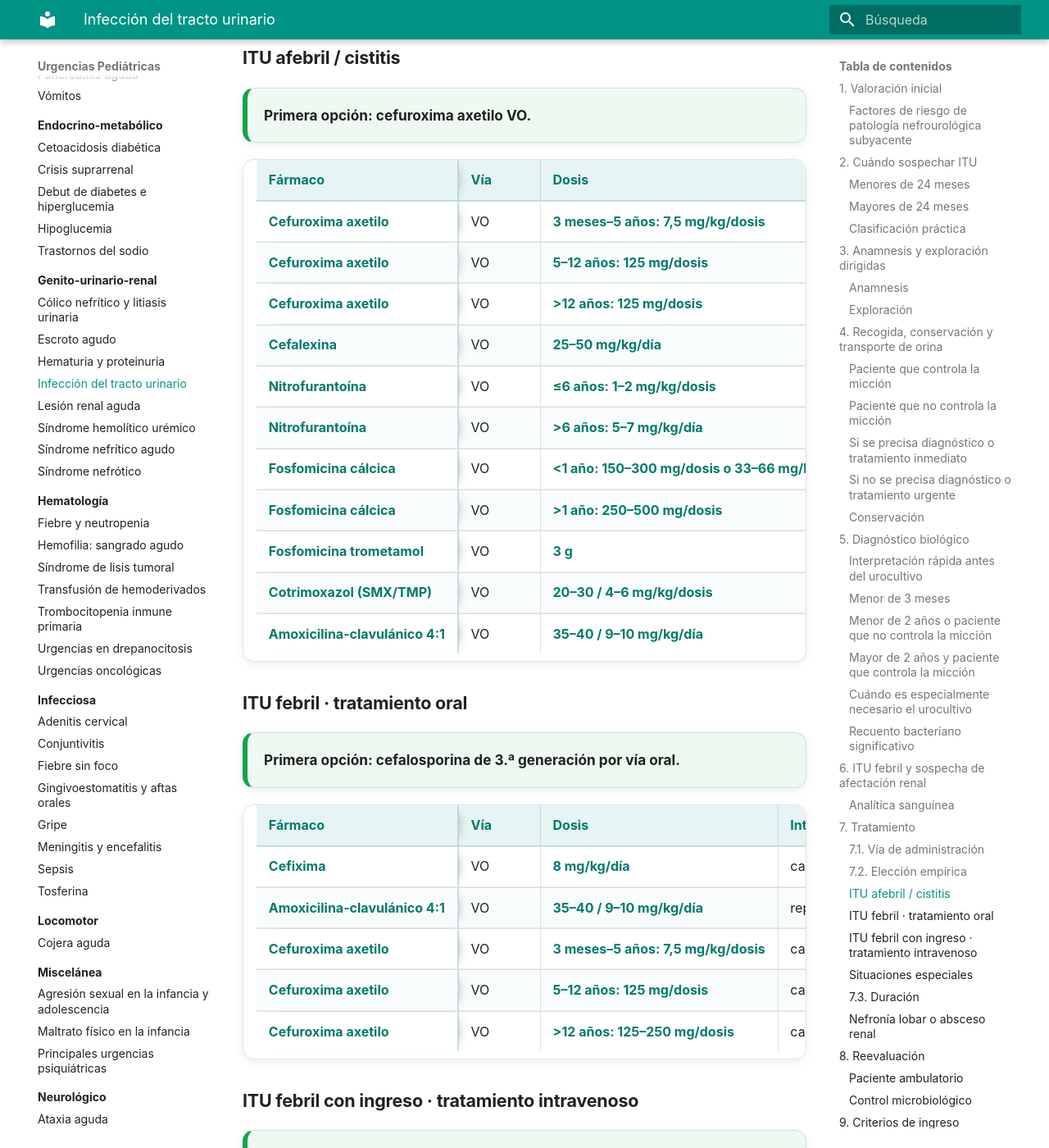
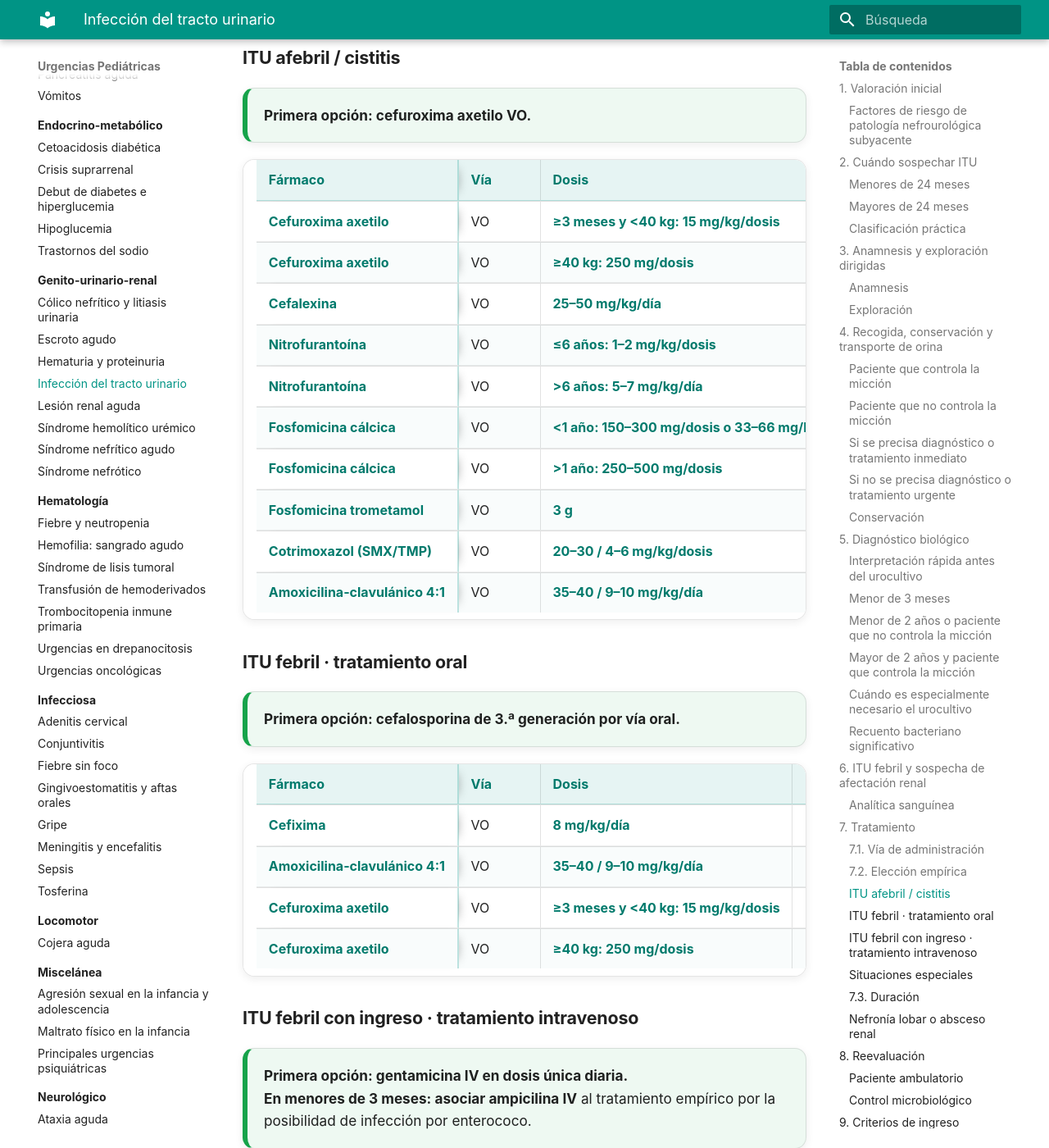
Before and after one commit to gonzaloares/urgencias-pediatricas, an MkDocs documentation site: the page built from docs/infeccioso/infeccion-tracto-urinario.md, in a window 1280 px wide and 1400 px high, scrolled down 9382 px. Shown: the whole window at 82% size. Built offline with MkDocs 1.6.1 and Material for MkDocs 9.7.7, drawn with Linux system fonts in a browser that asks for light colours; some of the changed text lies outside the part shown.

Commit message:
Auditoría farmacológica: infeccion-tracto-urinario

```diff
--- a/docs/infeccioso/infeccion-tracto-urinario.md
+++ b/docs/infeccioso/infeccion-tracto-urinario.md
@@ -305,9 +305,8 @@ Si se inicia tratamiento IV, pasar a vía oral cuando el estado clínico lo perm
 
 | Fármaco | Vía | Dosis | Intervalo / máximo | Comentarios |
 |---|---|---|---|---|
-| **Cefuroxima axetilo** | VO | **3 meses–5 años: 7,5 mg/kg/dosis** | cada **12 h** | Primera opción. |
-| **Cefuroxima axetilo** | VO | **5–12 años: 125 mg/dosis** | cada **12 h** | — |
-| **Cefuroxima axetilo** | VO | **>12 años: 125 mg/dosis** | cada **12 h**; puede aumentarse a **250 mg/dosis** | — |
+| **Cefuroxima axetilo** | VO | **≥3 meses y <40 kg: 15 mg/kg/dosis** | cada **12 h** · máx. **250 mg/dosis** | Primera opción. |
+| **Cefuroxima axetilo** | VO | **≥40 kg: 250 mg/dosis** | cada **12 h** | — |
 | **Cefalexina** | VO | **25–50 mg/kg/día** | repartir cada **6–8 h** · máx. **2 g/día** | Cefalosporina de 1.ª generación. |
 | **Nitrofurantoína** | VO | **≤6 años: 1–2 mg/kg/dosis** | cada **6 h** | No usar en <3 meses. Solo ITU baja. |
 | **Nitrofurantoína** | VO | **>6 años: 5–7 mg/kg/día** | repartir en **4 tomas** | No superar dosis de adulto. Solo ITU baja. |
@@ -327,9 +326,8 @@ Si se inicia tratamiento IV, pasar a vía oral cuando el estado clínico lo perm
 |---|---|---|---|---|
 | **Cefixima** | VO | **8 mg/kg/día** | cada **12–24 h** · máx. **400 mg/día** | Opción práctica de cefalosporina de 3.ª generación en >6 meses. |
 | **Amoxicilina-clavulánico 4:1** | VO | **35–40 / 9–10 mg/kg/día** | repartir en **3 dosis (cada 8 h)** · máx. amoxicilina **1,5 g/día**, clavulánico **375 mg/día** | Alternativa si la sensibilidad local de <i>E. coli</i> es >80–90%. |
-| **Cefuroxima axetilo** | VO | **3 meses–5 años: 7,5 mg/kg/dosis** | cada **12 h** | Alternativa de 2.ª generación si la sensibilidad local de <i>E. coli</i> es >80–90%. |
-| **Cefuroxima axetilo** | VO | **5–12 años: 125 mg/dosis** | cada **12 h** | — |
-| **Cefuroxima axetilo** | VO | **>12 años: 125–250 mg/dosis** | cada **12 h** | — |
+| **Cefuroxima axetilo** | VO | **≥3 meses y <40 kg: 15 mg/kg/dosis** | cada **12 h** · máx. **250 mg/dosis** | Alternativa de 2.ª generación si la sensibilidad local de <i>E. coli</i> es >80–90%. En PNA, completar **10–14 días** según evolución. |
+| **Cefuroxima axetilo** | VO | **≥40 kg: 250 mg/dosis** | cada **12 h** | En PNA, completar **10–14 días** según evolución. |
 
 ### ITU febril con ingreso · tratamiento intravenoso
 
@@ -371,6 +369,10 @@ En niñas >12 años con cistitis puede utilizarse **fosfomicina-trometamol en mo
 - Inicio **IV**.
 - Paso a vía oral tras mejoría clínica.
 - Duración total: **2–3 semanas**.
+
+<div class="clinical-card clinical-card-note">
+  <strong>Revisión farmacológica:</strong> cefuroxima axetilo está autorizada desde los <strong>3 meses</strong>. Para cistitis y pielonefritis en niños &lt;40 kg, la ficha técnica española establece <strong>15 mg/kg/dosis cada 12 h</strong> (máx. 250 mg/dosis).
+</div>
 
 <a id="reevaluacion"></a>
 ## 8. Reevaluación
```
Also changed, not shown: other parts of docs/infeccioso/infeccion-tracto-urinario.md (+3 -0 lines).
